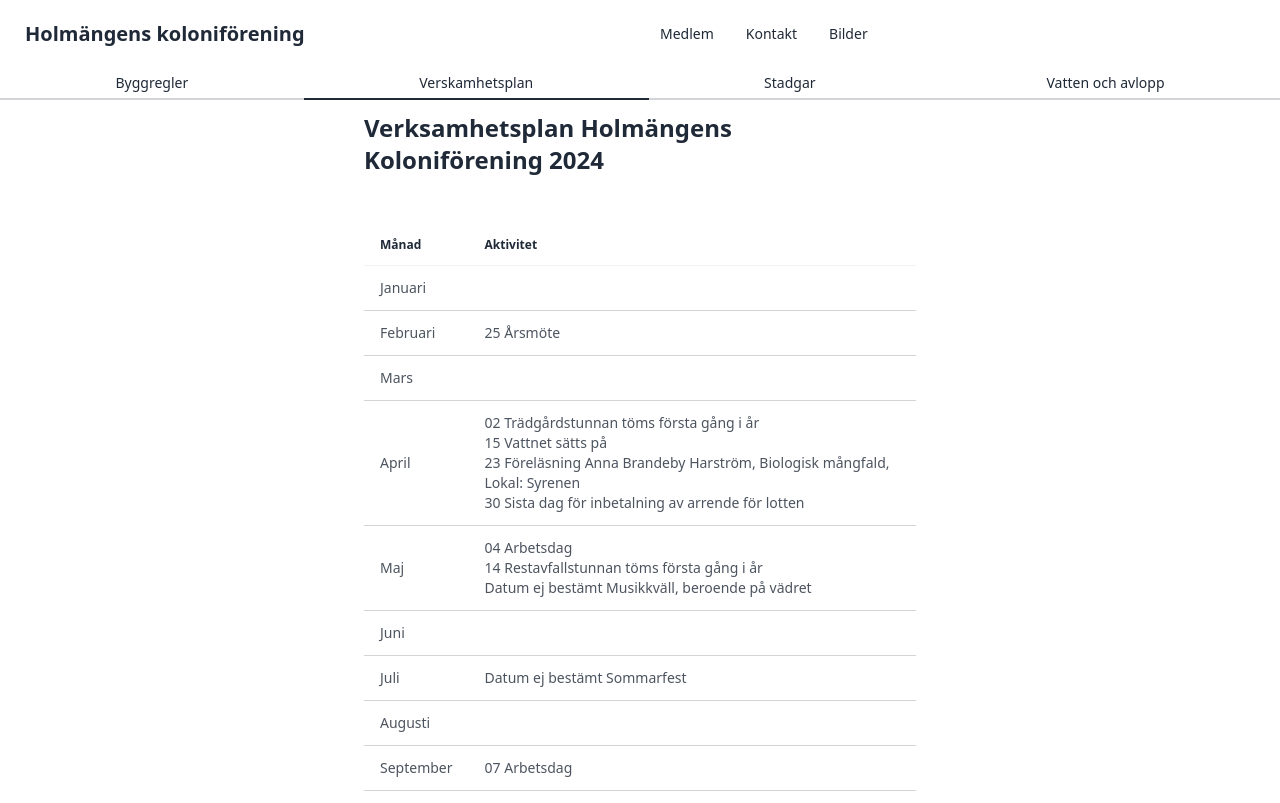
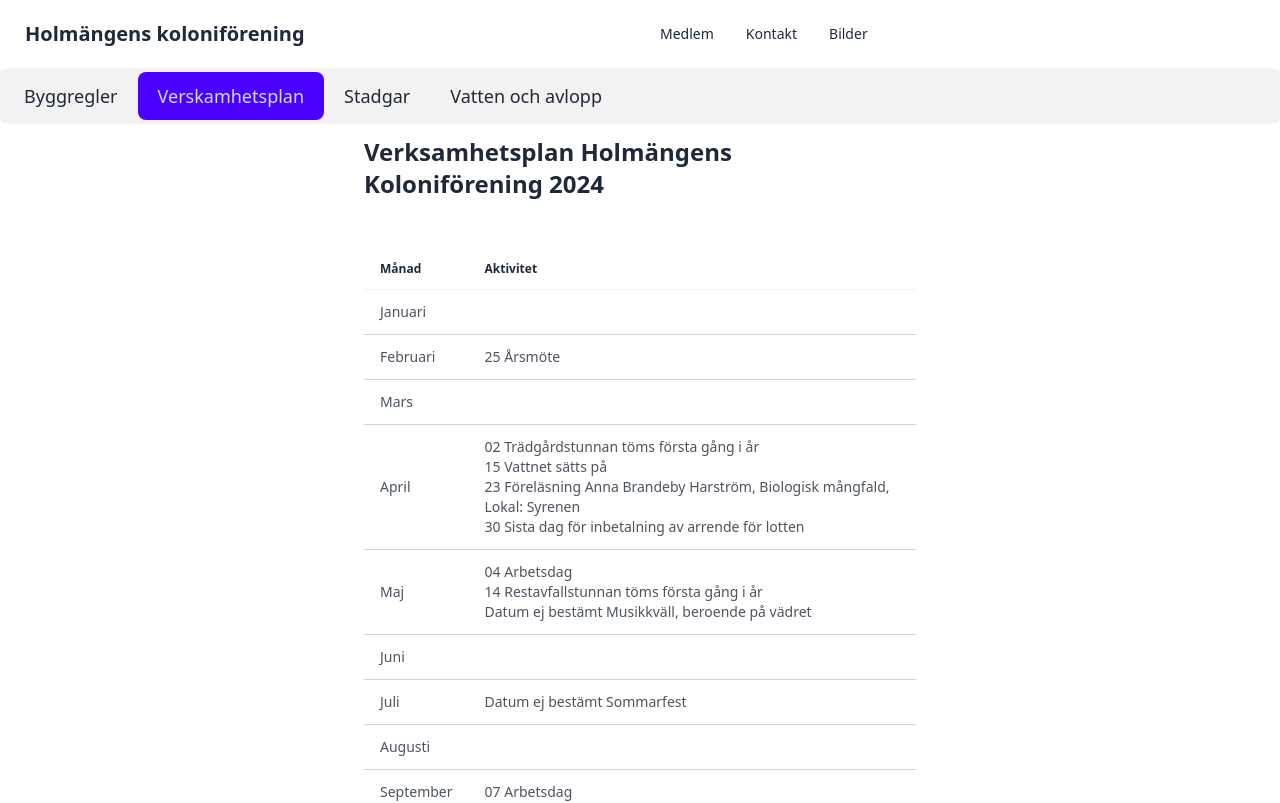
Before and after one commit to risie/lotten, a Next.js app: page /verksamhetsplan in a window 1280 px wide. Shown: the top 803 px of the page. Built offline with nearby package versions, Linux system fonts and the light colour scheme.

Commit message:
feat: change tab style and add semantic tags

```diff
--- a/src/app/(medlem)/layout.tsx
+++ b/src/app/(medlem)/layout.tsx
@@ -20,35 +20,31 @@ export default function MembersLayout({
     path === currentPath ? "tab-active" : "";
   return (
     <>
-      <ul role="tablist" className="tabs tabs-bordered">
-        <Link
-          href={Paths.BYGGREGLER}
-          role="tab"
-          className={`tab ${isTabActive(Paths.BYGGREGLER, currentPath)}`}
-        >
+      <ul role="tablist" className="tabs-lg tabs-boxed">
+        <li className={`tab ${isTabActive(Paths.BYGGREGLER, currentPath)}`}>
+          <Link href={Paths.BYGGREGLER} role="tab">
             Byggregler
           </Link>
-        <Link
-          href={Paths.VERKSAMHETSPLAN}
-          role="tab"
+        </li>
+        <li
           className={`tab ${isTabActive(Paths.VERKSAMHETSPLAN, currentPath)}`}
         >
+          <Link href={Paths.VERKSAMHETSPLAN} role="tab">
             Verskamhetsplan
           </Link>
-        <Link
-          href={Paths.STADGAR}
-          role="tab"
-          className={`tab ${isTabActive(Paths.STADGAR, currentPath)}`}
-        >
+        </li>
+        <li className={`tab ${isTabActive(Paths.STADGAR, currentPath)}`}>
+          <Link href={Paths.STADGAR} role="tab">
             Stadgar
           </Link>
-        <Link
-          href={Paths.VATTEN_OCH_AVLOPP}
-          role="tab"
+        </li>
+        <li
           className={`tab ${isTabActive(Paths.VATTEN_OCH_AVLOPP, currentPath)}`}
         >
+          <Link href={Paths.VATTEN_OCH_AVLOPP} role="tab">
             Vatten och avlopp
           </Link>
+        </li>
       </ul>
       {children}
     </>
```
Lines whose indentation alone changed are shown as unchanged.
